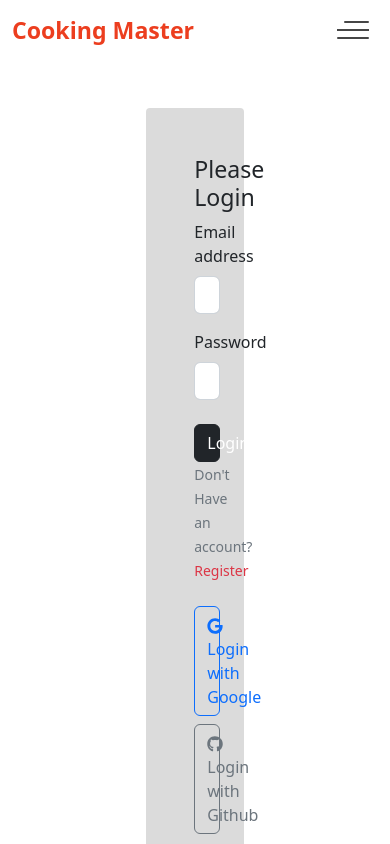
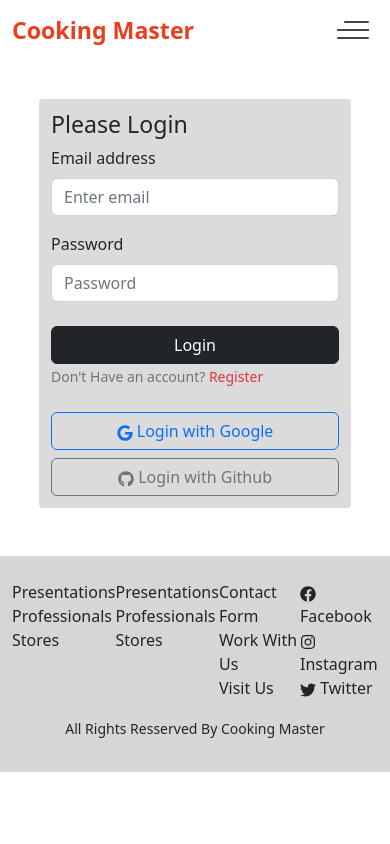
Before and after one commit to MohonSaha/Cooking-master, a React (Vite) app: page /login in a window 390 px wide. Shown: the top 844 px of the page. Built offline with nearby package versions, Linux system fonts and the light colour scheme; no server answers.

Commit message:
impelment login page responsive

```diff
--- a/src/index.css
+++ b/src/index.css
@@ -75,3 +75,20 @@ border: #ec3e1f;
   transition-duration: 400ms;
 
 }
+
+
+.login-page{
+  margin: 0px auto;
+  width: 30% !important;
+  padding: 3% 10%;
+
+}
+
+
+@media (max-width: 700px) {
+  .login-page{
+    width: 80% !important;
+    margin-top: 10%;
+
+  }
+}
--- a/src/pages/Login/Login/Login.jsx
+++ b/src/pages/Login/Login/Login.jsx
@@ -69,7 +69,7 @@ const Login = () => {
 
     return (
         <div>
-            <Container className='mx-auto w-25 p-5 mt-5 rounded-1' style={{ backgroundColor: '#dbdbdb' }}>
+            <Container className='login-page rounded-1' style={{ backgroundColor: '#dbdbdb' }}>
                 <h3>Please Login</h3>
                 <Form onSubmit={handleLogin}>
                     <Form.Group className="mb-3" controlId="formBasicEmail">
--- a/src/pages/Login/Register/Register.jsx
+++ b/src/pages/Login/Register/Register.jsx
@@ -68,7 +68,7 @@ const Register = () => {
 
     return (
         <div>
-            <Container className='mx-auto w-25 px-5 py-3 my-5 rounded' style={{ backgroundColor: '#dbdbdb' }}>
+            <Container className='login-page rounded' style={{ backgroundColor: '#dbdbdb' }}>
                 <h3>Please Register</h3>
                 <Form onSubmit={handleRegister}>
                     <Form.Group className="mb-3" controlId="formBasicEmail">
```
